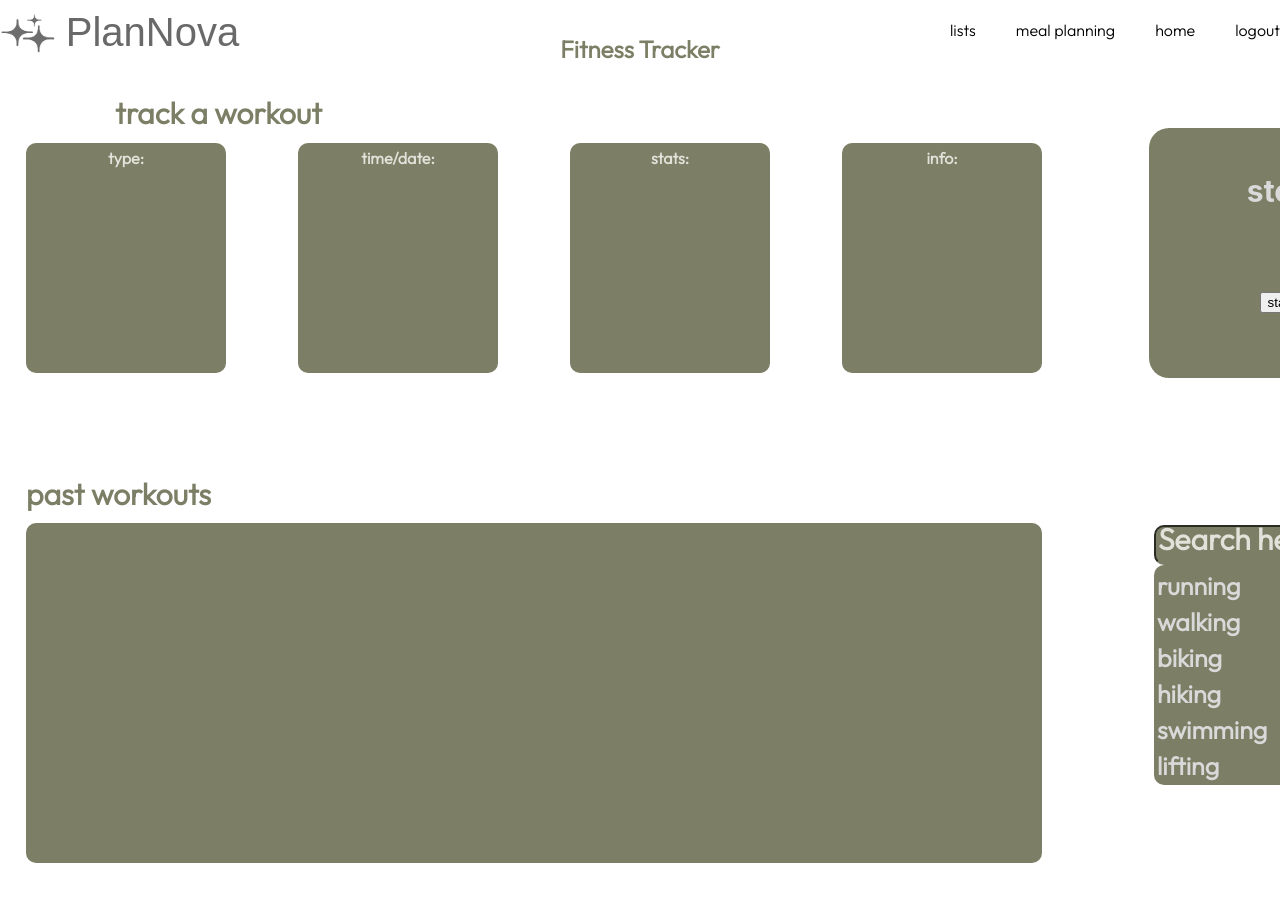
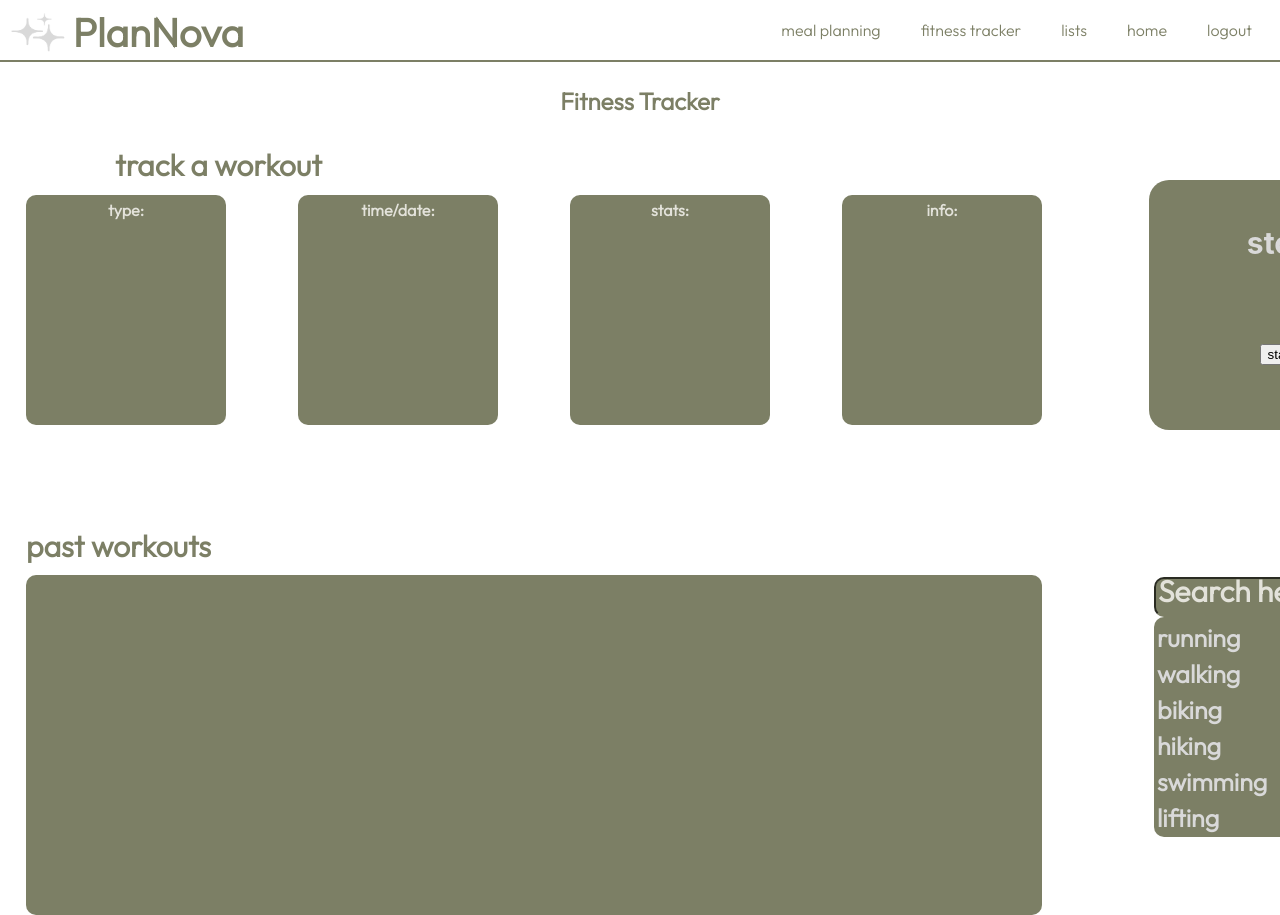
Before and after one commit to brookewest11/PlanNova, a React (Create React App) app in the folder src/plannova/: page /fitness-tracker in a window 1280 px wide. Shown: the top 915 px of the page. Before the commit the page ends 863 px from the top, so only its background shows below. Built offline with nearby package versions, Linux system fonts and the light colour scheme; a web font is replaced by a local one.

Commit message:
consistent navigation bar

```diff
--- a/src/plannova/src/modules/FitnessTracker.tsx
+++ b/src/plannova/src/modules/FitnessTracker.tsx
@@ -35,25 +35,34 @@ function FitnessTracker(){
       <div className="grid-container">
          <div className="grid-item">
            {/* handles title and logo image */}
-          <div className="logo_container_fitness">
-          <img src={logopic} className="logopic_home" style={{ filter: 'brightness(50%) saturate(0%)' }} />
-          <div className="logo_fitness">PlanNova</div>
+           <div className="logo_container_list">
+             <img src={logopic} className="logopic_list" />
+             <div className="plannnova" style={{ color: '#7c7f65' }}>PlanNova</div>
            </div>
          </div>
-      {/* Sets up the links between each page in case if the user wants to go to another page */}
          <div className="grid-item">
+           {/* navigation bar */}
            <div className="nav-buttons">
-              <Link to="/list" className="links">lists</Link>
-              <Link to="/meal-planning" className="links">meal planning</Link>
-              <Link to="/home" className="links">
+             <Link to="/meal-planning" className="links" style={{ color: '#7c7f65' }}>
+               meal planning
+             </Link>
+             <Link to="/fitness-tracker" className="links" style={{ color: '#7c7f65' }}>
+               fitness tracker
+             </Link>
+             <Link to="/list" className="links" style={{ color: '#7c7f65' }}>
+               lists
+             </Link>
+             <Link to="/home" className="links" style={{ color: '#7c7f65' }}>
                home
              </Link>
-            <Link to="/" className="links">
+             <Link to="/" className="links" style={{ color: '#7c7f65' }}>
                logout
              </Link>
            </div>
          </div>
        </div>
+
+       <hr className="line" style={{ color: '#7c7f65' }}/>
 
   <div className="track" >
   <p className = "tracker-title">Fitness Tracker</p>
--- a/src/plannova/src/modules/Home.css
+++ b/src/plannova/src/modules/Home.css
@@ -45,9 +45,8 @@ body {
   margin-top: 10px;
 }
 
-.homepage-plannnova {
+.plannnova {
   font-family: 'Outfit', sans-serif;
-  color: #374A67;
   font-size: 40px;
   margin-top: 7px;
   font-weight: bold;
@@ -59,24 +58,18 @@ body {
   margin-right: -95px;
   font-family: 'Outfit';
   align-items: center;
-  color: #374A67;
 }
-.homepage-links{
+.links{
     font-family: 'Outfit';
-    color: #365f86;
     text-decoration: none;
     padding: 20px;
-}
-.links:hover {
-  color: #365f86;
 }
 
 .line {
   width: 100%;
   margin-top: 50px;
   border: none;
-  border-bottom: 2px solid #b298dc;
-  color: #b298dc;
+  border-bottom: 2px solid;
 }
 
 .add-event-button {
@@ -149,15 +142,6 @@ body {
 .class-list-text:last-child {
   margin-bottom: 100px;
 }
-
-.homepage-line {
-  width: 100%;
-  margin-top: 50px;
-  border: none;
-  border-bottom: 2px solid #365f86;
-  color: #365f86;
-}
-
 
 .add-note-button {
   position: absolute;
--- a/src/plannova/src/modules/Home.tsx
+++ b/src/plannova/src/modules/Home.tsx
@@ -122,29 +122,32 @@ function Home() {
            {/* handles title and logo image */}
            <div className="logo_container_list">
              <img src={logopic} className="logopic_list" />
-             <div className="homepage-plannnova">PlanNova</div>
+             <div className="plannnova" style={{ color: '#374A67' }}>PlanNova</div>
            </div>
          </div>
          <div className="grid-item">
            {/* navigation bar */}
            <div className="nav-buttons">
-             <Link to="/meal-planning" className="homepage-links">
+             <Link to="/meal-planning" className="links" style={{ color: '#374A67' }}>
                meal planning
              </Link>
-             <Link to="/fitness-tracker" className="homepage-links">
+             <Link to="/fitness-tracker" className="links" style={{ color: '#374A67' }}>
                fitness tracker
              </Link>
-             <Link to="/list" className="homepage-links">
+             <Link to="/list" className="links" style={{ color: '#374A67' }}>
                lists
              </Link>
-             <Link to="/" className="homepage-links">
+             <Link to="/home" className="links" style={{ color: '#374A67' }}>
+               home
+             </Link>
+             <Link to="/" className="links" style={{ color: '#374A67' }}>
                logout
              </Link>
            </div>
          </div>
        </div>
 
-       <hr className="homepage-line" />
+       <hr className="line"  style={{ color: '#374A67' }}/>
 
       {/* add class popup */}
       {showAddClassPopup && (
--- a/src/plannova/src/modules/List.css
+++ b/src/plannova/src/modules/List.css
@@ -144,14 +144,6 @@ body {
 
 .grid-item {
   margin-right: 20px;
-}
-
-.line {
-  width: 100%;
-  margin-top: 50px;
-  border: none;
-  border-bottom: 2px solid #633a7d;
-  color: #633a7d;
 }
 
 .nav-buttons {
--- a/src/plannova/src/modules/List.tsx
+++ b/src/plannova/src/modules/List.tsx
@@ -207,29 +207,33 @@ function List() {
          <div className="grid-item">
            {/* handles title and logo image */}
            <div className="logo_container_list">
-           <img src={logopic} className="logopic_home" style={{ filter: 'brightness(50%) saturate(0%)' }} />
-             <div className="logo_list">PlanNova</div>
+             <img src={logopic} className="logopic_list" />
+             <div className="plannnova" style={{ color: '#633a7d' }}>PlanNova</div>
            </div>
          </div>
          <div className="grid-item">
            {/* navigation bar */}
            <div className="nav-buttons">
-              <Link to="/home" className="links" style={{ color: '#633a7d' }}>
+             <Link to="/meal-planning" className="links" style={{ color: '#633a7d' }}>
+               meal planning
+             </Link>
+             <Link to="/fitness-tracker" className="links" style={{ color: '#633a7d' }}>
+               fitness tracker
+             </Link>
+             <Link to="/list" className="links" style={{ color: '#633a7d' }}>
+               lists
+             </Link>
+             <Link to="/home" className="links" style={{ color: '#633a7d' }}>
                home
              </Link>
-             <Link to="/meal-planning" className="links" style={{ color: '#8c4fb3' }}>
-               meal planning
-             </Link>
-             <Link to="/fitness-tracker" className="links" style={{ color: '#be83e3' }}>
-               fitness tracker
-             </Link>
-             <Link to="/" className="links" style={{ color: '#cda2e8' }}>
+             <Link to="/" className="links" style={{ color: '#633a7d' }}>
                logout
              </Link>
            </div>
          </div>
        </div>
-       <hr className="line" />
+
+       <hr className="line" style={{ color: '#633a7d' }} />
        <div className="list-name">Lists</div>
        {/* create list button and popup functionality */}
        <button className="create-list-button" onClick={() => setShowCreatePopup(true)}>
--- a/src/plannova/src/modules/MealPlan.css
+++ b/src/plannova/src/modules/MealPlan.css
@@ -37,24 +37,6 @@ body {
 }
 
 
-nav-buttons {
-    height: 10%;
-    width: 150%;
-    margin: 10px 20% 50px -20%;
-    font-family: 'Outfit';
-    align-items: center;
-    color: #d9d9d9;
-  }
-  .links{
-      font-family: 'Outfit';
-      color: black;
-      text-decoration: none;
-      padding: 20px;
-  }
-  .links:hover {
-
-    color: gray;
-  }
   .buttons {
     background-color: transparent;
     color: black;
@@ -68,12 +50,7 @@ nav-buttons {
     border-radius: 3px;
     background: #d9d9d9;
   }
-  .grid-container {
-    display: flex;
-    justify-content: space-between;
 
-
-  }
   .meal-grid-container2 {
     margin-left: 80px;
     flex-wrap: wrap;
--- a/src/plannova/src/modules/MealPlan.tsx
+++ b/src/plannova/src/modules/MealPlan.tsx
@@ -95,31 +95,35 @@ function MealPlan() {  //creates MealPlan function
     <>
       <div className="grid-container">
          <div className="grid-item">
-          <div>
-            <div className="logo_container_meal">
-            <img src={logopic} className="logopic_home" style={{ filter: 'brightness(50%) saturate(0%)' }} />
-              <div className="logo_meal">PlanNova</div>
-            </div>
+           {/* handles title and logo image */}
+           <div className="logo_container_list">
+             <img src={logopic} className="logopic_list" />
+             <div className="plannnova" style={{ color: '#883955' }}>PlanNova</div>
            </div>
          </div>
          <div className="grid-item">
+           {/* navigation bar */}
            <div className="nav-buttons">
-            <Link to="/list" className="links">
+             <Link to="/meal-planning" className="links" style={{ color: '#883955' }}>
+               meal planning
+             </Link>
+             <Link to="/fitness-tracker" className="links" style={{ color: '#883955' }}>
+               fitness tracker
+             </Link>
+             <Link to="/list" className="links" style={{ color: '#883955' }}>
                lists
              </Link>
-            <Link to="/fitness-tracker" className="links">
-              fitness tracker
-            </Link>
-            <Link to="/home" className="links">
+             <Link to="/home" className="links" style={{ color: '#883955' }}>
                home
              </Link>
-            <Link to="/" className="links">
+             <Link to="/" className="links" style={{ color: '#883955' }}>
                logout
              </Link>
            </div>
          </div>
        </div>
-      <hr className="mealline" />
+
+       <hr className="line" style={{ color: '#883955' }}/>
       <div>
         {/* heading and creates 7 meal boxes (each meal box has 3 input text boxes that change as you type in them and hold their value) */}
         <h2 className="user-title">{`${userName}'s meals`}</h2>
```
Lines whose indentation alone changed are shown as unchanged.
